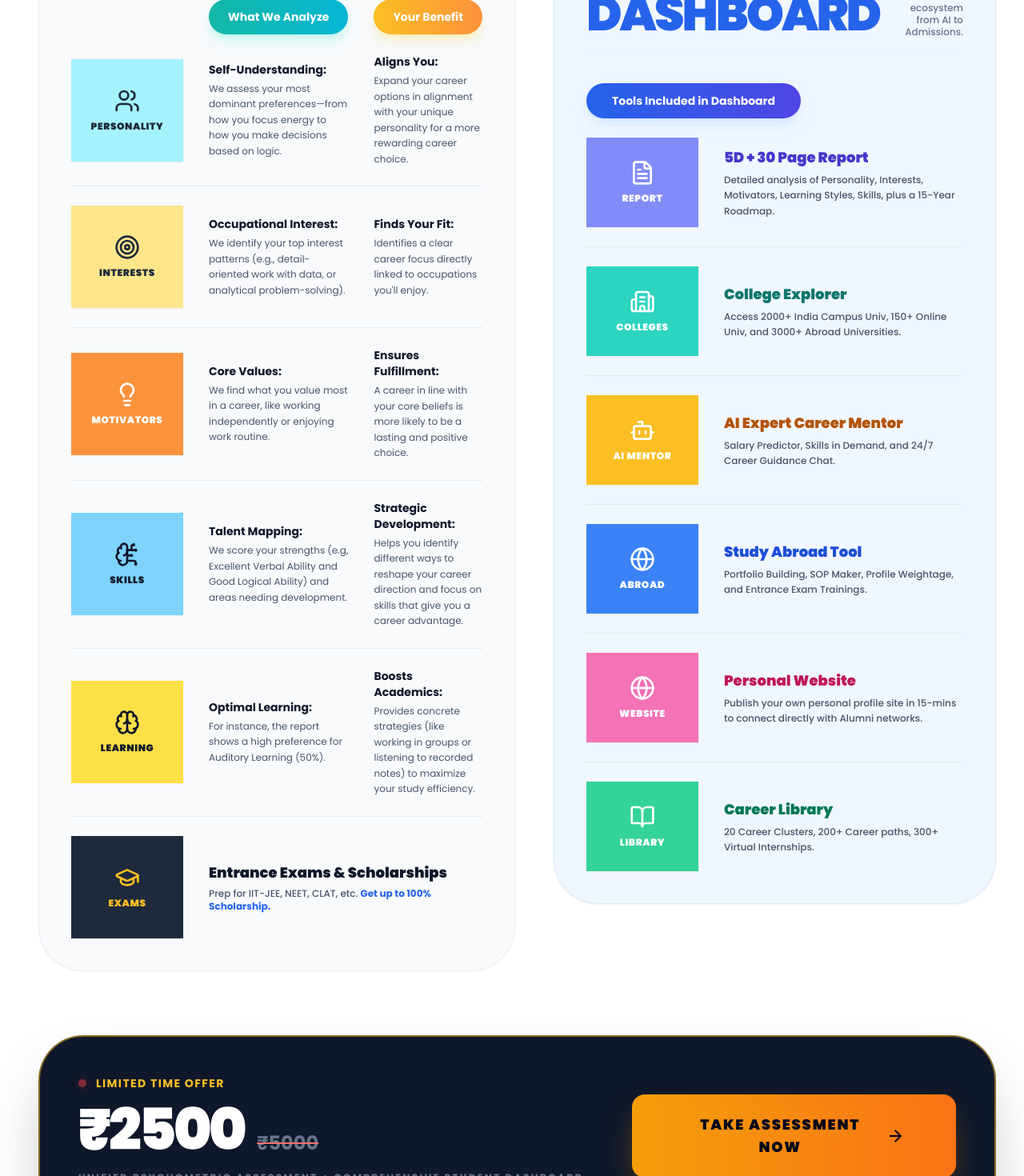
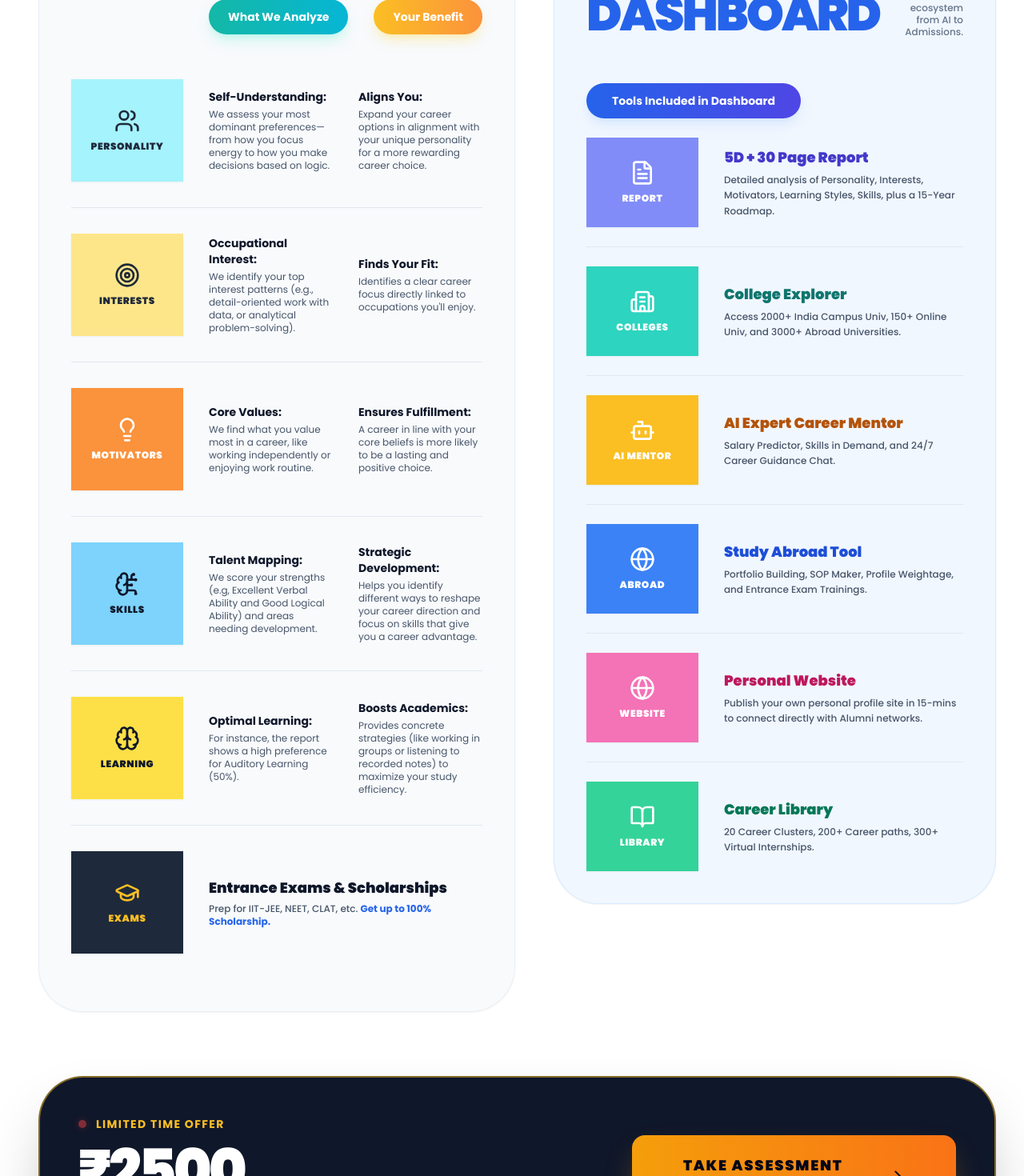
Before and after one commit to mahendra-csm/OneGraspLandingPage, a React (Vite) app: page / in a window 1280 px wide. Shown: the part 3040-4510 px from the top of the page at 80% size. Built offline with nearby package versions, Linux system fonts and the light colour scheme.

Commit message:
buttons updatef

```diff
--- a/App.tsx
+++ b/App.tsx
@@ -395,108 +395,118 @@ const App: React.FC = () => {
                 Diagnosis Dimensions
               </h3>
               {/* The Analysis Matrix - Reference Infographic Style */}
-              <div className="grid grid-cols-[80px_1fr_1fr] md:grid-cols-[140px_1fr_1fr] gap-x-3 md:gap-x-8 gap-y-6 text-[10px] sm:text-sm items-center overflow-x-auto md:overflow-visible pb-4 md:pb-0">
-                {/* Headers */}
-                <div className="hidden md:block"></div>
-
-                {/* Pill Header 1 */}
-                <div className="bg-gradient-to-r from-teal-500 to-cyan-500 text-white font-bold py-2.5 md:py-3 px-4 md:px-6 rounded-full text-center shadow-lg shadow-teal-200/50 text-[10px] md:text-sm whitespace-nowrap">
+              <div className="flex flex-col gap-8 md:gap-0">
+                {/* Desktop Headers */}
+                <div className="hidden md:grid grid-cols-[140px_1fr_1fr] gap-8 mb-6">
+                  <div />
+                  <div className="bg-gradient-to-r from-teal-500 to-cyan-500 text-white font-bold py-3 px-6 rounded-full text-center shadow-lg shadow-teal-200/50 text-sm whitespace-nowrap">
                     What We Analyze
                   </div>
-
-                {/* Pill Header 2 */}
-                <div className="bg-gradient-to-r from-amber-400 to-orange-400 text-white font-bold py-2.5 md:py-3 px-4 md:px-6 rounded-full text-center shadow-lg shadow-amber-200/50 text-[10px] md:text-sm whitespace-nowrap">
+                  <div className="bg-gradient-to-r from-amber-400 to-orange-400 text-white font-bold py-3 px-6 rounded-full text-center shadow-lg shadow-amber-200/50 text-sm whitespace-nowrap">
                     Your Benefit
+                  </div>
                 </div>
 
                 {/* ROW 1: PERSONALITY */}
-                <div className="bg-cyan-200 h-32 w-full flex flex-col items-center justify-center text-center shadow-sm">
+                <div className="grid grid-cols-1 md:grid-cols-[140px_1fr_1fr] gap-4 md:gap-8 items-stretch md:items-center py-6 md:py-8 border-b border-slate-200 last:border-0 md:last:border-b">
+                  <div className="bg-cyan-200 h-28 md:h-32 w-full flex flex-col items-center justify-center text-center shadow-sm rounded-3xl md:rounded-none order-1">
                     <Users className="w-8 h-8 mb-2 text-slate-800" />
                     <span className="font-black text-slate-800 text-xs uppercase tracking-wider">Personality</span>
                   </div>
-                <div className="flex flex-col justify-center h-full">
-                  <strong className="block text-slate-900 text-sm font-bold mb-1">Self-Understanding:</strong>
-                  <p className="text-slate-600 text-xs leading-relaxed">We assess your most dominant preferences—from how you focus energy to how you make decisions based on logic.</p>
+                  <div className="flex flex-col justify-center order-2">
+                    <strong className="block text-slate-900 text-sm font-bold mb-1 md:hidden">What We Analyze:</strong>
+                    <strong className="hidden md:block text-slate-900 text-sm font-bold mb-1">Self-Understanding:</strong>
+                    <p className="text-slate-600 text-[13px] md:text-xs leading-relaxed">We assess your most dominant preferences—from how you focus energy to how you make decisions based on logic.</p>
                   </div>
-                <div className="flex flex-col justify-center h-full">
-                  <strong className="block text-slate-900 text-sm font-bold mb-1">Aligns You:</strong>
-                  <p className="text-slate-600 text-xs leading-relaxed">Expand your career options in alignment with your unique personality for a more rewarding career choice.</p>
+                  <div className="flex flex-col justify-center order-3">
+                    <strong className="block text-slate-900 text-sm font-bold mb-1 md:hidden">Your Benefit:</strong>
+                    <strong className="hidden md:block text-slate-900 text-sm font-bold mb-1">Aligns You:</strong>
+                    <p className="text-slate-600 text-[13px] md:text-xs leading-relaxed">Expand your career options in alignment with your unique personality for a more rewarding career choice.</p>
                   </div>
-                {/* Divider */}
-                <div className="col-span-3 h-px bg-slate-200 w-full"></div>
+                </div>
 
                 {/* ROW 2: INTERESTS */}
-                <div className="bg-amber-200 h-32 w-full flex flex-col items-center justify-center text-center shadow-sm">
+                <div className="grid grid-cols-1 md:grid-cols-[140px_1fr_1fr] gap-4 md:gap-8 items-stretch md:items-center py-6 md:py-8 border-b border-slate-200 last:border-0 md:last:border-b">
+                  <div className="bg-amber-200 h-28 md:h-32 w-full flex flex-col items-center justify-center text-center shadow-sm rounded-3xl md:rounded-none order-1">
                     <Target className="w-8 h-8 mb-2 text-slate-800" />
                     <span className="font-black text-slate-800 text-xs uppercase tracking-wider">Interests</span>
                   </div>
-                <div className="flex flex-col justify-center h-full">
-                  <strong className="block text-slate-900 text-sm font-bold mb-1">Occupational Interest:</strong>
-                  <p className="text-slate-600 text-xs leading-relaxed">We identify your top interest patterns (e.g., detail-oriented work with data, or analytical problem-solving).</p>
+                  <div className="flex flex-col justify-center order-2">
+                    <strong className="block text-slate-900 text-sm font-bold mb-1 md:hidden">What We Analyze:</strong>
+                    <strong className="hidden md:block text-slate-900 text-sm font-bold mb-1">Occupational Interest:</strong>
+                    <p className="text-slate-600 text-[13px] md:text-xs leading-relaxed">We identify your top interest patterns (e.g., detail-oriented work with data, or analytical problem-solving).</p>
                   </div>
-                <div className="flex flex-col justify-center h-full">
-                  <strong className="block text-slate-900 text-sm font-bold mb-1">Finds Your Fit:</strong>
-                  <p className="text-slate-600 text-xs leading-relaxed">Identifies a clear career focus directly linked to occupations you'll enjoy.</p>
+                  <div className="flex flex-col justify-center order-3">
+                    <strong className="block text-slate-900 text-sm font-bold mb-1 md:hidden">Your Benefit:</strong>
+                    <strong className="hidden md:block text-slate-900 text-sm font-bold mb-1">Finds Your Fit:</strong>
+                    <p className="text-slate-600 text-[13px] md:text-xs leading-relaxed">Identifies a clear career focus directly linked to occupations you'll enjoy.</p>
                   </div>
-                {/* Divider */}
-                <div className="col-span-3 h-px bg-slate-200 w-full"></div>
+                </div>
 
                 {/* ROW 3: MOTIVATORS */}
-                <div className="bg-orange-400 h-32 w-full flex flex-col items-center justify-center text-center shadow-sm">
+                <div className="grid grid-cols-1 md:grid-cols-[140px_1fr_1fr] gap-4 md:gap-8 items-stretch md:items-center py-6 md:py-8 border-b border-slate-200 last:border-0 md:last:border-b">
+                  <div className="bg-orange-400 h-28 md:h-32 w-full flex flex-col items-center justify-center text-center shadow-sm rounded-3xl md:rounded-none order-1">
                     <Lightbulb className="w-8 h-8 mb-2 text-white" />
                     <span className="font-black text-white text-xs uppercase tracking-wider">Motivators</span>
                   </div>
-                <div className="flex flex-col justify-center h-full">
-                  <strong className="block text-slate-900 text-sm font-bold mb-1">Core Values:</strong>
-                  <p className="text-slate-600 text-xs leading-relaxed">We find what you value most in a career, like working independently or enjoying work routine.</p>
+                  <div className="flex flex-col justify-center order-2">
+                    <strong className="block text-slate-900 text-sm font-bold mb-1 md:hidden">What We Analyze:</strong>
+                    <strong className="hidden md:block text-slate-900 text-sm font-bold mb-1">Core Values:</strong>
+                    <p className="text-slate-600 text-[13px] md:text-xs leading-relaxed">We find what you value most in a career, like working independently or enjoying work routine.</p>
                   </div>
-                <div className="flex flex-col justify-center h-full">
-                  <strong className="block text-slate-900 text-sm font-bold mb-1">Ensures Fulfillment:</strong>
-                  <p className="text-slate-600 text-xs leading-relaxed">A career in line with your core beliefs is more likely to be a lasting and positive choice.</p>
+                  <div className="flex flex-col justify-center order-3">
+                    <strong className="block text-slate-900 text-sm font-bold mb-1 md:hidden">Your Benefit:</strong>
+                    <strong className="hidden md:block text-slate-900 text-sm font-bold mb-1">Ensures Fulfillment:</strong>
+                    <p className="text-slate-600 text-[13px] md:text-xs leading-relaxed">A career in line with your core beliefs is more likely to be a lasting and positive choice.</p>
                   </div>
-                {/* Divider */}
-                <div className="col-span-3 h-px bg-slate-200 w-full"></div>
+                </div>
 
                 {/* ROW 4: SKILLS */}
-                <div className="bg-sky-300 h-32 w-full flex flex-col items-center justify-center text-center shadow-sm">
+                <div className="grid grid-cols-1 md:grid-cols-[140px_1fr_1fr] gap-4 md:gap-8 items-stretch md:items-center py-6 md:py-8 border-b border-slate-200 last:border-0 md:last:border-b">
+                  <div className="bg-sky-300 h-28 md:h-32 w-full flex flex-col items-center justify-center text-center shadow-sm rounded-3xl md:rounded-none order-1">
                     <BrainCircuit className="w-8 h-8 mb-2 text-slate-900" />
                     <span className="font-black text-slate-900 text-xs uppercase tracking-wider">Skills</span>
                   </div>
-                <div className="flex flex-col justify-center h-full">
-                  <strong className="block text-slate-900 text-sm font-bold mb-1">Talent Mapping:</strong>
-                  <p className="text-slate-600 text-xs leading-relaxed">We score your strengths (e.g, Excellent Verbal Ability and Good Logical Ability) and areas needing development.</p>
+                  <div className="flex flex-col justify-center order-2">
+                    <strong className="block text-slate-900 text-sm font-bold mb-1 md:hidden">What We Analyze:</strong>
+                    <strong className="hidden md:block text-slate-900 text-sm font-bold mb-1">Talent Mapping:</strong>
+                    <p className="text-slate-600 text-[13px] md:text-xs leading-relaxed">We score your strengths (e.g, Excellent Verbal Ability and Good Logical Ability) and areas needing development.</p>
                   </div>
-                <div className="flex flex-col justify-center h-full">
-                  <strong className="block text-slate-900 text-sm font-bold mb-1">Strategic Development:</strong>
-                  <p className="text-slate-600 text-xs leading-relaxed">Helps you identify different ways to reshape your career direction and focus on skills that give you a career advantage.</p>
+                  <div className="flex flex-col justify-center order-3">
+                    <strong className="block text-slate-900 text-sm font-bold mb-1 md:hidden">Your Benefit:</strong>
+                    <strong className="hidden md:block text-slate-900 text-sm font-bold mb-1">Strategic Development:</strong>
+                    <p className="text-slate-600 text-[13px] md:text-xs leading-relaxed">Helps you identify different ways to reshape your career direction and focus on skills that give you a career advantage.</p>
                   </div>
-                {/* Divider */}
-                <div className="col-span-3 h-px bg-slate-200 w-full"></div>
+                </div>
 
                 {/* ROW 5: LEARNING */}
-                <div className="bg-yellow-300 h-32 w-full flex flex-col items-center justify-center text-center shadow-sm">
+                <div className="grid grid-cols-1 md:grid-cols-[140px_1fr_1fr] gap-4 md:gap-8 items-stretch md:items-center py-6 md:py-8 border-b border-slate-200 last:border-0">
+                  <div className="bg-yellow-300 h-28 md:h-32 w-full flex flex-col items-center justify-center text-center shadow-sm rounded-3xl md:rounded-none order-1">
                     <Brain className="w-8 h-8 mb-2 text-slate-900" />
                     <span className="font-black text-slate-900 text-xs uppercase tracking-wider">Learning</span>
                   </div>
-                <div className="flex flex-col justify-center h-full">
-                  <strong className="block text-slate-900 text-sm font-bold mb-1">Optimal Learning:</strong>
-                  <p className="text-slate-600 text-xs leading-relaxed">For instance, the report shows a high preference for Auditory Learning (50%).</p>
+                  <div className="flex flex-col justify-center order-2">
+                    <strong className="block text-slate-900 text-sm font-bold mb-1 md:hidden">What We Analyze:</strong>
+                    <strong className="hidden md:block text-slate-900 text-sm font-bold mb-1">Optimal Learning:</strong>
+                    <p className="text-slate-600 text-[13px] md:text-xs leading-relaxed">For instance, the report shows a high preference for Auditory Learning (50%).</p>
                   </div>
-                <div className="flex flex-col justify-center h-full">
-                  <strong className="block text-slate-900 text-sm font-bold mb-1">Boosts Academics:</strong>
-                  <p className="text-slate-600 text-xs leading-relaxed">Provides concrete strategies (like working in groups or listening to recorded notes) to maximize your study efficiency.</p>
+                  <div className="flex flex-col justify-center order-3">
+                    <strong className="block text-slate-900 text-sm font-bold mb-1 md:hidden">Your Benefit:</strong>
+                    <strong className="hidden md:block text-slate-900 text-sm font-bold mb-1">Boosts Academics:</strong>
+                    <p className="text-slate-600 text-[13px] md:text-xs leading-relaxed">Provides concrete strategies (like working in groups or listening to recorded notes) to maximize your study efficiency.</p>
                   </div>
-                {/* Divider */}
-                <div className="col-span-3 h-px bg-slate-200 w-full"></div>
+                </div>
 
                 {/* ROW 6: EXAMS */}
-                <div className="bg-slate-800 h-28 md:h-32 w-full flex flex-col items-center justify-center text-center shadow-sm">
+                <div className="grid grid-cols-1 md:grid-cols-[140px_1fr] gap-4 md:gap-8 items-stretch md:items-center py-8">
+                  <div className="bg-slate-800 h-24 md:h-32 w-full flex flex-col items-center justify-center text-center shadow-sm rounded-3xl md:rounded-none">
                     <GraduationCap className="w-8 h-8 mb-2 text-amber-400" />
                     <span className="font-black text-amber-400 text-[10px] md:text-xs uppercase tracking-wider">Exams</span>
                   </div>
-                <div className="col-span-2 flex flex-col justify-center h-full">
+                  <div className="flex flex-col justify-center h-full">
                     <strong className="block text-slate-900 text-sm md:text-lg font-black mb-1">Entrance Exams & Scholarships</strong>
-                  <p className="text-slate-600 text-[10px] md:text-xs leading-relaxed font-medium">Prep for IIT-JEE, NEET, CLAT, etc. <span className="text-blue-600 font-bold">Get up to 100% Scholarship.</span></p>
+                    <p className="text-slate-600 text-[13px] md:text-xs leading-relaxed font-medium">Prep for IIT-JEE, NEET, CLAT, etc. <span className="text-blue-600 font-bold">Get up to 100% Scholarship.</span></p>
+                  </div>
                 </div>
               </div>
             </div>
@@ -611,10 +621,15 @@ const App: React.FC = () => {
                   <p className="text-[10px] lg:text-xs text-slate-400 mt-4 font-bold tracking-[0.2em] uppercase opacity-70">Unified Psychometric Assessment + Comprehensive Student Dashboard Tools</p>
                 </div>
                 <div className="w-full md:w-auto">
-                  <button className="w-full md:px-12 lg:px-16 py-5 lg:py-6 bg-gradient-to-r from-amber-500 to-orange-500 hover:from-amber-400 hover:to-orange-400 text-slate-950 text-sm lg:text-lg font-black uppercase tracking-widest rounded-2xl shadow-[0_20px_40px_-10px_rgba(245,158,11,0.4)] transition-all transform hover:scale-[1.03] active:scale-95 flex items-center justify-center gap-3 group">
+                  <a
+                    href="https://onegrasp.edumilestones.com/"
+                    target="_blank"
+                    rel="noopener noreferrer"
+                    className="w-full md:px-12 lg:px-16 py-5 lg:py-6 bg-gradient-to-r from-amber-500 to-orange-500 hover:from-amber-400 hover:to-orange-400 text-slate-950 text-sm lg:text-lg font-black uppercase tracking-widest rounded-2xl shadow-[0_20px_40px_-10px_rgba(245,158,11,0.4)] transition-all transform hover:scale-[1.03] active:scale-95 flex items-center justify-center gap-3 group"
+                  >
                     Take Assessment Now
                     <ArrowRight className="w-5 h-5 lg:w-6 lg:h-6 group-hover:translate-x-1 transition-transform" />
-                  </button>
+                  </a>
                 </div>
               </div>
             </div>
@@ -705,7 +720,7 @@ const App: React.FC = () => {
             <div className="flex flex-col lg:flex-row items-stretch justify-between gap-12">
 
               {/* Left: Titles & Feature List */}
-              <div className="flex-1">
+              <div className="flex-1 flex flex-col lg:justify-center">
                 {/* Feature List (Free / Fee) */}
                 <div className="space-y-8">
                   {/* FREE Section */}
@@ -880,6 +895,18 @@ const App: React.FC = () => {
             <div className="bg-slate-50 p-8 rounded-2xl border border-slate-100">
               <img src="/assets/study_abroad_logos_2.png" alt="University Logos 2" className="w-full h-auto object-contain mix-blend-multiply" />
             </div>
+          </div>
+
+          {/* Explore Destinations Button */}
+          <div className="mt-12 flex justify-center reveal-on-scroll">
+            <a
+              href="https://onegrasp.edumilestones.com/abroad-studies/"
+              target="_blank"
+              rel="noopener noreferrer"
+              className="px-16 py-7 bg-blue-600 text-white font-black rounded-3xl text-2xl shadow-3xl shadow-blue-500/40 hover:bg-blue-700 transition-all active:scale-95 button-shine font-poppins flex items-center gap-4"
+            >
+              Explore Destinations <ChevronRight className="w-8 h-8" />
+            </a>
           </div>
 
         </div>
@@ -1099,9 +1126,14 @@ const App: React.FC = () => {
 
               {/* Enroll Now Button */}
               <div className="mt-12 flex justify-center reveal-on-scroll">
-                <button className="px-16 py-7 bg-blue-600 text-white font-black rounded-3xl text-2xl shadow-3xl shadow-blue-500/40 hover:bg-blue-700 transition-all active:scale-95 button-shine font-poppins flex items-center gap-4">
+                <a
+                  href="https://onegrasp.com/courses/advanced-generative-ai-certification-course/"
+                  target="_blank"
+                  rel="noopener noreferrer"
+                  className="px-16 py-7 bg-blue-600 text-white font-black rounded-3xl text-2xl shadow-3xl shadow-blue-500/40 hover:bg-blue-700 transition-all active:scale-95 button-shine font-poppins flex items-center gap-4"
+                >
                   Enroll Now <ChevronRight className="w-8 h-8" />
-                </button>
+                </a>
               </div>
             </div>
           </div>
@@ -1245,6 +1277,18 @@ const App: React.FC = () => {
                   </div>
                 </motion.div>
               ))}
+            </div>
+
+            {/* Explore More Events Button */}
+            <div className="mt-12 flex justify-center reveal-on-scroll">
+              <a
+                href="https://onegrasp.com/events/"
+                target="_blank"
+                rel="noopener noreferrer"
+                className="px-16 py-7 bg-blue-600 text-white font-black rounded-3xl text-2xl shadow-3xl shadow-blue-500/40 hover:bg-blue-700 transition-all active:scale-95 button-shine font-poppins flex items-center gap-4"
+              >
+                Explore More Events <ChevronRight className="w-8 h-8" />
+              </a>
             </div>
           </div>
         </div>
```
Lines whose indentation alone changed are shown as unchanged.
